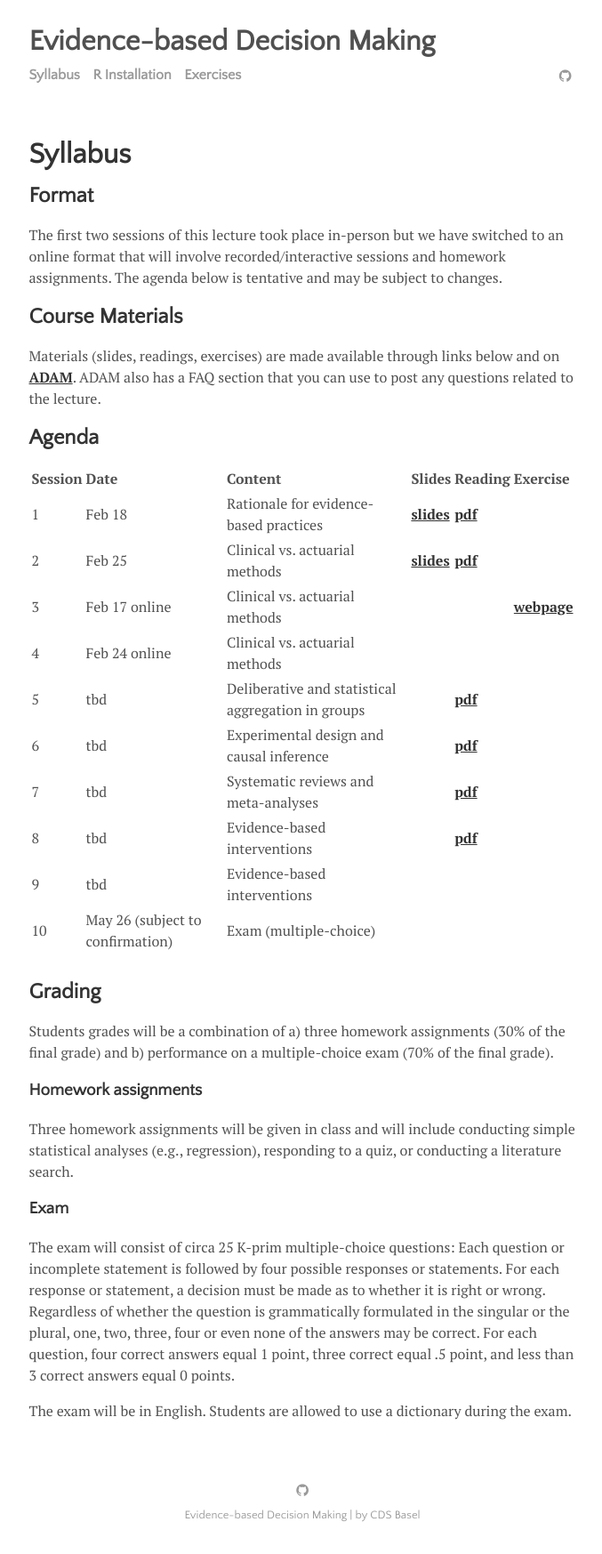
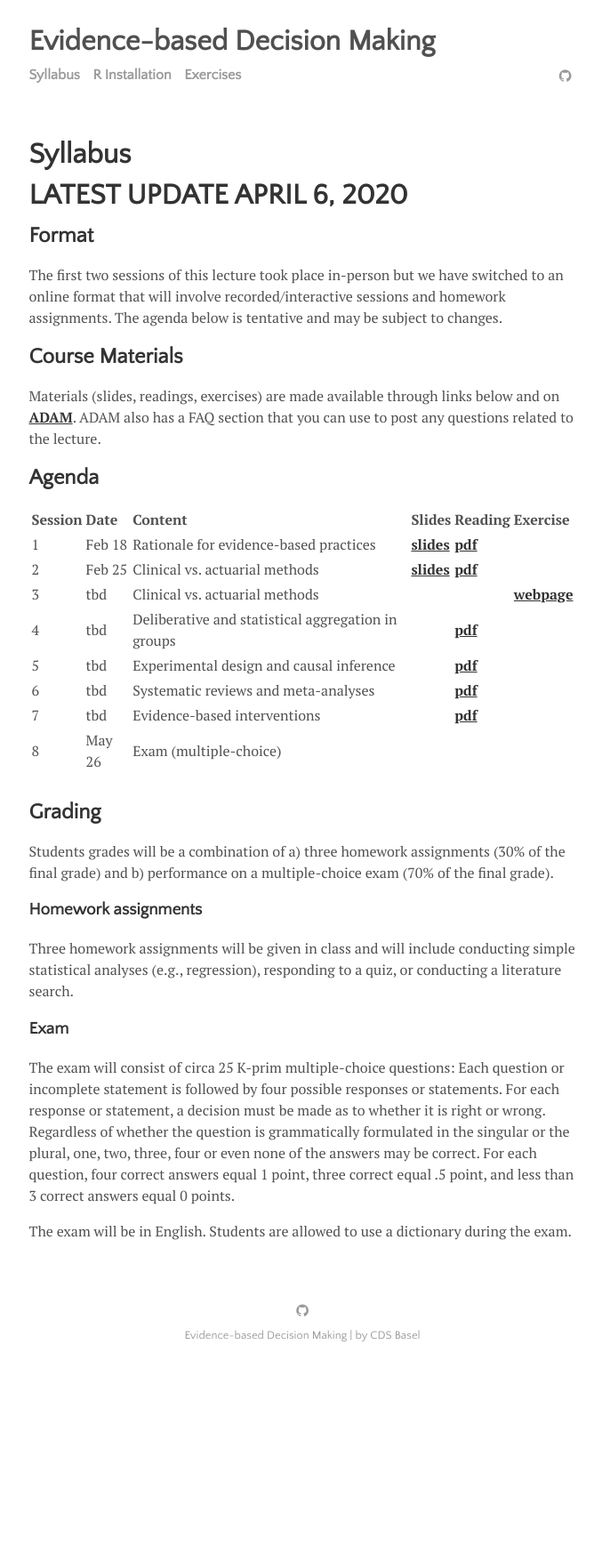
Before and after one commit to matarui/evidencebaseddm, a Jekyll site: the page built from menu/syllabus.md, in a window 1280 px wide. Shown: the whole page at 89% size, without its empty margins (300-977 px from the left). Built offline with Jekyll 4.4.1, drawn with Linux system fonts in a browser that asks for light colours; after the commit the page ends 1545 px from its top, so only the background shows below that.

Commit message:
Update syllabus.md

```diff
--- a/menu/syllabus.md
+++ b/menu/syllabus.md
@@ -2,6 +2,8 @@
 layout: page
 title: Syllabus
 ---
+
+# LATEST UPDATE APRIL 6, 2020
 
 ## Format
 The first two sessions of this lecture took place in-person but we have switched to an online format that will involve recorded/interactive sessions and homework assignments. The agenda below is tentative and may be subject to changes.
@@ -15,14 +17,12 @@
 | ----- |:------------| :-----| :-----| :-----| :-----|
 | 1 | Feb 18 | Rationale for evidence-based practices | <a href="http://matarui.github.io/evidencebaseddm/assets/presentations/EbDM_session1.pdf"><b>slides</b></a> | <a href="http://matarui.github.io/evidencebaseddm/assets/literature/Munafò_2017_Nature_Human_Behaviour.pdf"><b>pdf</b></a>| |
 | 2 | Feb 25 | Clinical vs. actuarial methods | <a href="http://matarui.github.io/evidencebaseddm/assets/presentations/EbDM_session2.pdf"><b>slides</b></a> | <a href="http://matarui.github.io/evidencebaseddm/assets/literature/Dawes_1989_Science.pdf"><b>pdf</b></a>| |
-| 3 | Feb 17 online | Clinical vs. actuarial methods | | |<a href="http://matarui.github.io/evidencebaseddm/assets/exercises/exercise1.html"><b>webpage</b></a> |
-| 4 | Feb 24 online | Clinical vs. actuarial methods | | | |
-| 5 | tbd |  Deliberative and statistical aggregation in groups | |<a href="http://matarui.github.io/evidencebaseddm/assets/literature/Mannes_2014_JPSP.pdf"><b>pdf | |
-| 6 | tbd | Experimental design and causal inference | | <a href="http://matarui.github.io/evidencebaseddm/assets/literature/Varian_2016_PNAS.pdf"><b>pdf| |
-| 7 | tbd | Systematic reviews and meta-analyses | | <a href="http://matarui.github.io/evidencebaseddm/assets/literature/Gurevitch_2018_Nature.pdf"><b>pdf| |
-| 8 | tbd | Evidence-based interventions | |<a href="http://matarui.github.io/evidencebaseddm/assets/literature/Michie_2011_ImplementScience.pdf"><b>pdf | |
-| 9 | tbd | Evidence-based interventions | | | |
-| 10 | May 26 (subject to confirmation) | Exam (multiple-choice) | | | |
+| 3 | tbd | Clinical vs. actuarial methods | | |<a href="http://matarui.github.io/evidencebaseddm/assets/exercises/exercise1.html"><b>webpage</b></a> |
+| 4 | tbd |  Deliberative and statistical aggregation in groups | |<a href="http://matarui.github.io/evidencebaseddm/assets/literature/Mannes_2014_JPSP.pdf"><b>pdf | |
+| 5 | tbd | Experimental design and causal inference | | <a href="http://matarui.github.io/evidencebaseddm/assets/literature/Varian_2016_PNAS.pdf"><b>pdf| |
+| 6 | tbd | Systematic reviews and meta-analyses | | <a href="http://matarui.github.io/evidencebaseddm/assets/literature/Gurevitch_2018_Nature.pdf"><b>pdf| |
+| 7 | tbd | Evidence-based interventions | |<a href="http://matarui.github.io/evidencebaseddm/assets/literature/Michie_2011_ImplementScience.pdf"><b>pdf | |
+| 8 | May 26 | Exam (multiple-choice) | | | |
 
 ## Grading
 Students grades will be a combination of a) three homework assignments (30% of the final grade) and b) performance on a multiple-choice exam (70% of the final grade).
```
